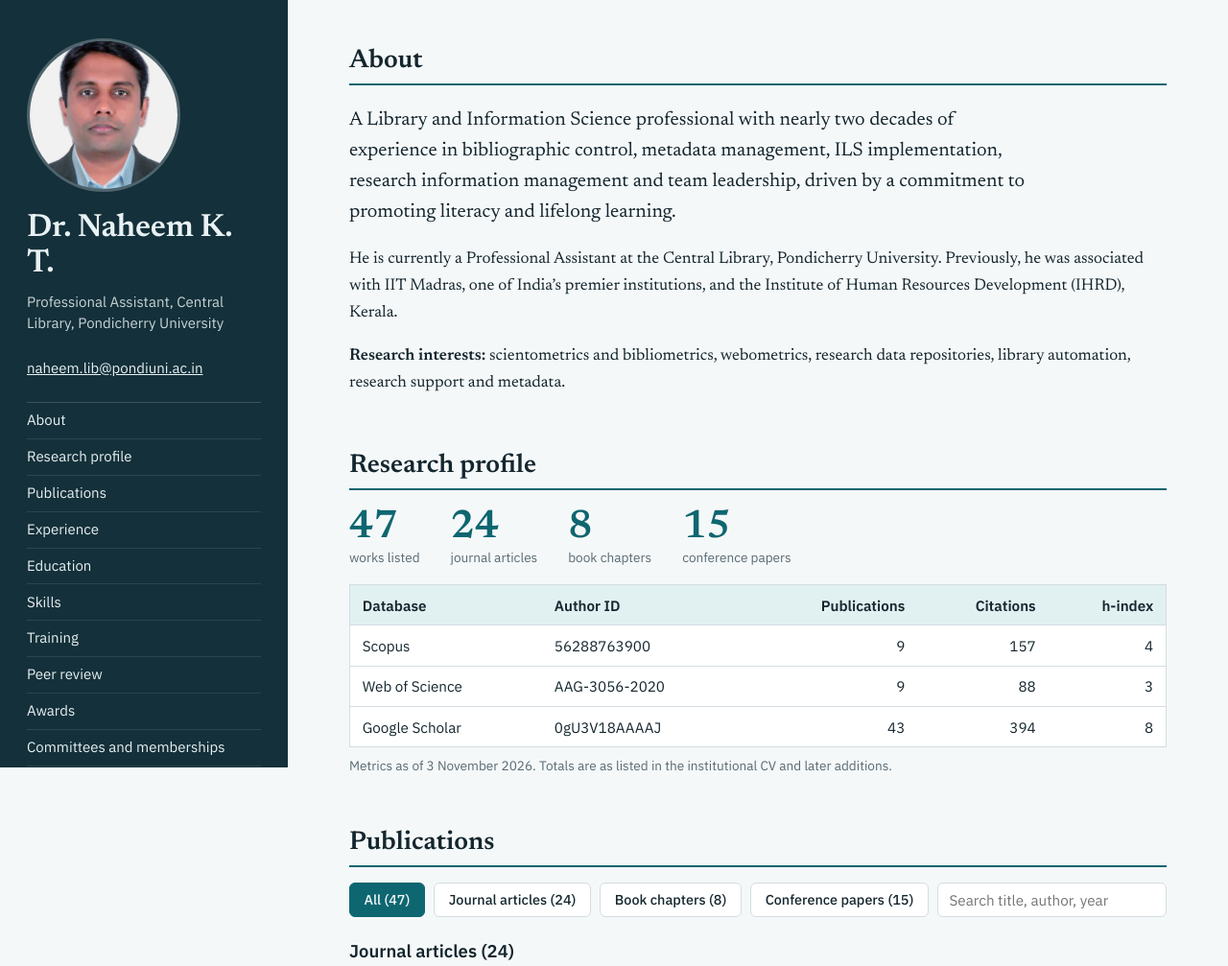
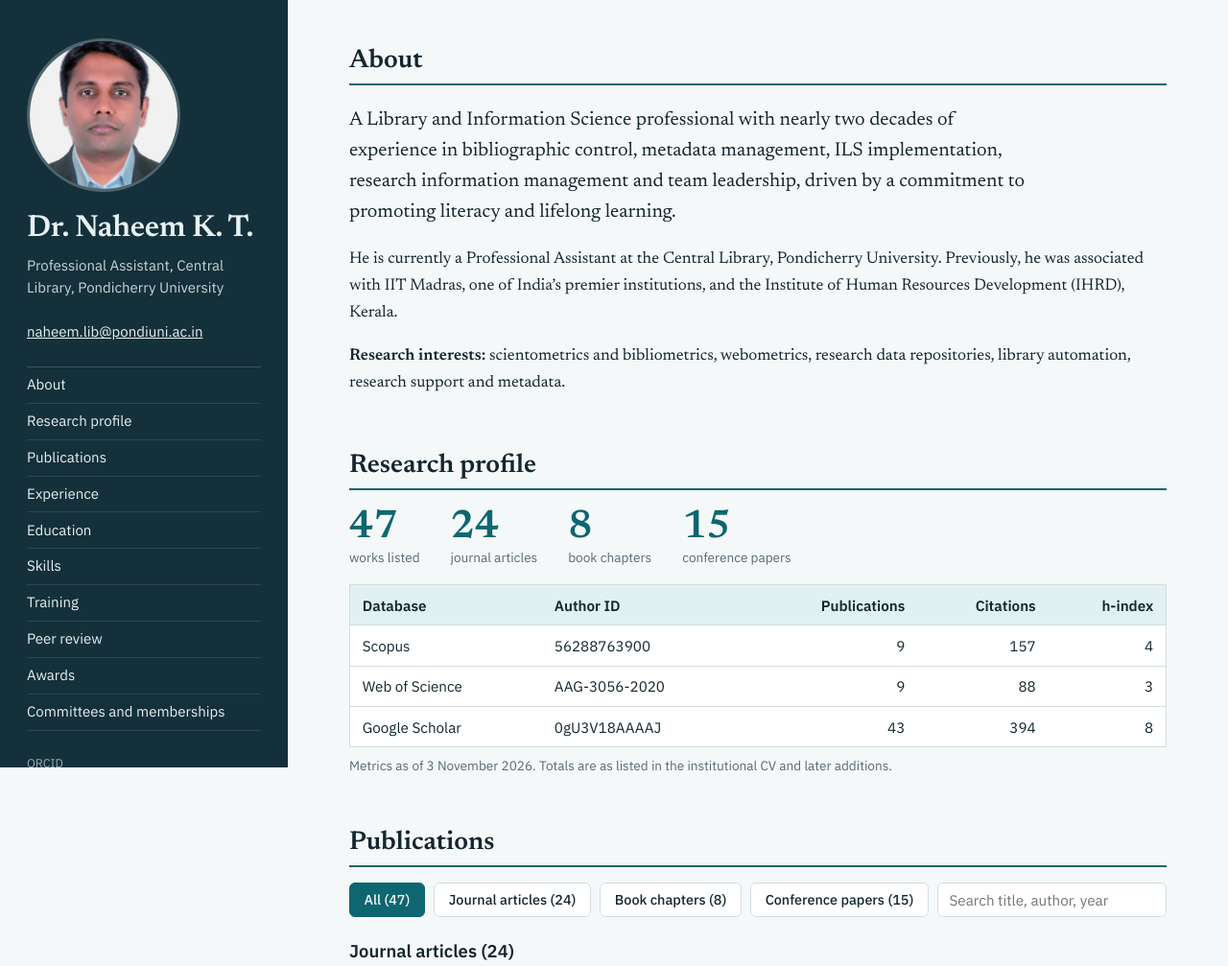
Before and after one commit to drnaheemrhd-stack/naheem-academic-portfolio, a plain HTML site: page index.html in a window 1280 px wide. Shown: the top 1007 px of the page at 96% size. Drawn offline with Linux system fonts and the light colour scheme.

Commit message:
Update index.html

```diff
--- a/index.html
+++ b/index.html
@@ -22,7 +22,7 @@ a:focus-visible,button:focus-visible,input:focus-visible{outline:3px solid var(-
 .wrap{display:grid;grid-template-columns:300px minmax(0,1fr);min-height:100vh}
 aside{background:var(--side);color:var(--sideink);padding:2.5rem 1.75rem;position:sticky;top:0;height:100vh;overflow:auto;font:0.9375rem/1.5 var(--sans)}
 .photo{display:block;width:160px;height:160px;object-fit:cover;border-radius:50%;border:3px solid #ffffff40;margin:0 0 1.25rem}
-aside h1{font:600 2.1rem/1.1 var(--serif);margin:0 0 .6rem;letter-spacing:-.01em}
+aside h1{font:600 2rem/1.15 var(--serif);text-wrap:balance;margin:0 0 .6rem;letter-spacing:-.01em}
 aside .role{margin:0 0 1.5rem;opacity:.85}
 aside a{color:var(--sideink)}
 nav ul{list-style:none;padding:0;margin:1.5rem 0;border-top:1px solid #ffffff2b}
@@ -66,7 +66,7 @@ ol.pubs,ul.plain{padding-left:1.4rem;margin:0}
 <div class="wrap">
 <aside>
 <img class="photo" src="photo.jpg" alt="Portrait of Dr. Naheem K. T." width="160" height="160">
-<h1>Dr. Naheem K. T.</h1>
+<h1>Dr. Naheem K.&nbsp;T.</h1>
 <p class="role">Professional Assistant, Central Library, Pondicherry University</p>
 <p><a href="mailto:naheem.lib@pondiuni.ac.in">naheem.lib@pondiuni.ac.in</a></p>
 <nav aria-label="Sections"><ul>
```
